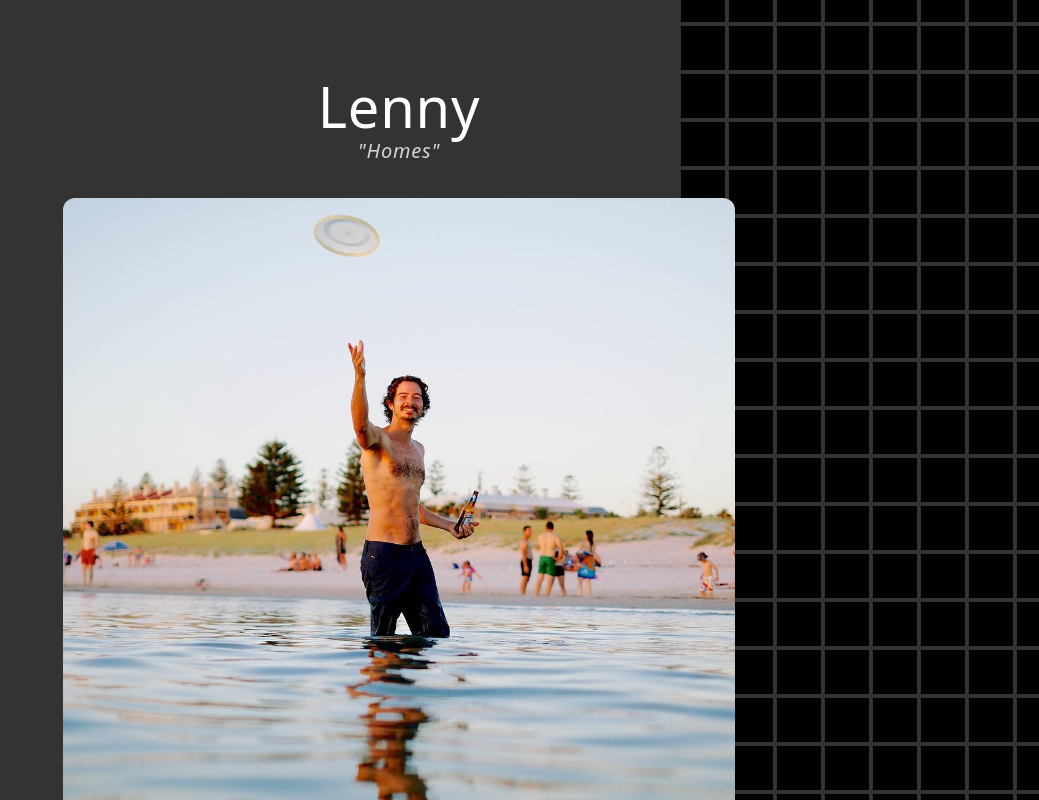
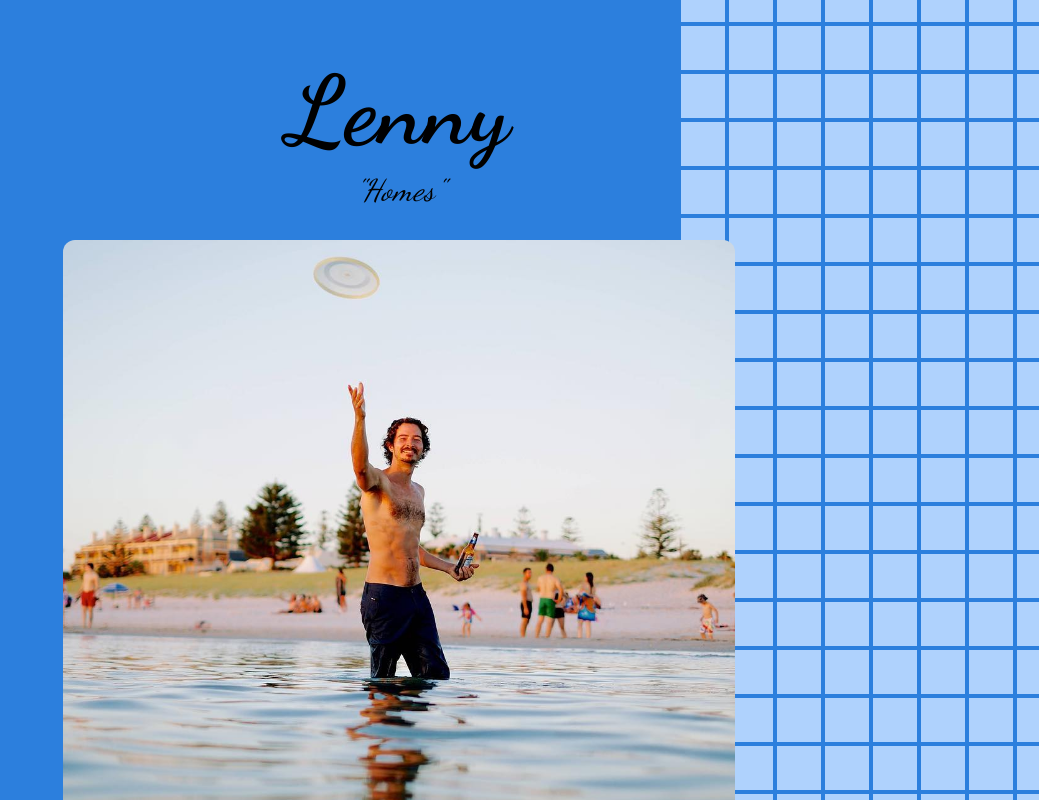
Before and after one commit to benwinding/lenny.homes, a Next.js app: page / in a window 1280 px wide. Shown: the whole page, without its empty margins (241-1280 px from the left). Built offline with nearby package versions, Linux system fonts and the light colour scheme.

Commit message:
Updated colors

```diff
--- a/pages/index.tsx
+++ b/pages/index.tsx
@@ -6,12 +6,12 @@ import clipboard from 'clipboard';
 import { LayoutMain } from '../components/LayoutMain';
 
 const Page: NextPage = () => {
-  const primary = '#333'
-  const secondary = '#000'
+  const primary = '#2C7FDD'
+  const secondary = '#AFD2FD'
   const imageSrc = "/lenny.jpg";
-  const Title = <div className="text-center mb-6">
-    <h1>Lenny</h1>
-    <h4 className="text-gray-300 italic -mt-3">{'"Homes"'}</h4>
+  const Title = <div className="text-center mb-6 font-cursive">
+    <h1 className="text-8xl font-bold">Lenny</h1>
+    <h4 className="text-3xl italic mt-3">{'"Homes"'}</h4>
   </div>;
 
   const PAYPAL_LINK = 'https://www.paypal.com/cgi-bin/webscr?cmd=_donations&business=lennycees%40gmail.com&item_name=Lamping&currency_code=AUD&source=url'
@@ -92,7 +92,7 @@ const Page: NextPage = () => {
       <meta property="og:description" content="Homes" />
       <meta property="og:image" content={imageSrc} />
     </Head>
-    <div className="flex flex-col gap-2 items-center text-white">
+    <div className="flex flex-col gap-2 items-center text-black">
       {Title}
       {Image}
       {Donate}
@@ -120,7 +120,7 @@ function CryptoCard(props: { imageUrl: string, name: string, address: string, in
     <div className="w-full">
       <div className="font-mono select-none">{props.name}</div>
       <div className="flex gap-2">
-        <input type="text" className="font-mono text-xs rounded md:text-xl px-2 break-all bg-black flex-grow w-full" contentEditable={false} readOnly id={id} value={props.address} onChange={() => {}}/>
+        <input type="text" className="font-mono text-white text-xs rounded md:text-xl px-2 break-all bg-black flex-grow w-full" contentEditable={false} readOnly id={id} value={props.address} onChange={() => {}}/>
         <button ref={buttonRef} className="bg-gray-400 rounded p-2" data-clipboard-target={"#"+id}>Copy</button>
       </div>
     </div>
--- a/styles/globals.css
+++ b/styles/globals.css
@@ -14,18 +14,9 @@ h4 {
 }
 
 @font-face {
-  font-family: hatton;
-  src: url('/fonts/Hatton-Regular.woff2');
+  font-family: dancing;
+  src: url('/DancingScript-VariableFont_wght.ttf');
 }
-@font-face {
-  font-family: dovde;
-  src: url('/fonts/Dovde-Black.woff2');
+.font-cursive {
+  font-family: dancing;
 }
-@font-face {
-  font-family: horizon;
-  src: url('/fonts/Horizon.woff2');
-}
-@font-face {
-  font-family: aleo-light;
-  src: url('/fonts/Aleo-Light.woff2');
-}
```
Also changed, not shown: public/DancingScript-VariableFont_wght.ttf (added).
